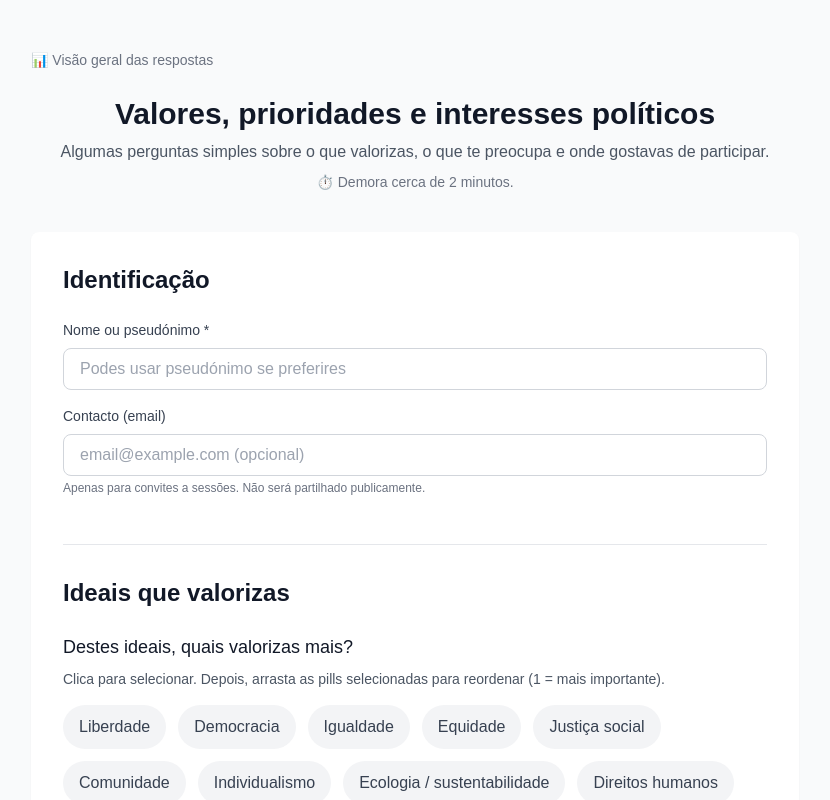
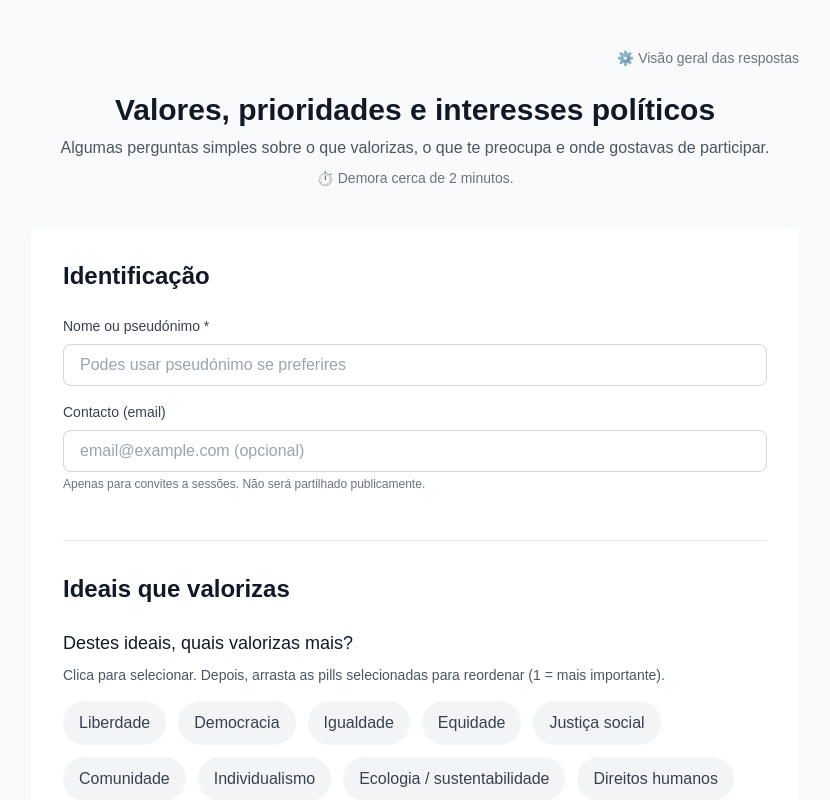
Before and after one commit to joaoalvesmarrucho/formulario-alinhamento-pi, a Next.js app: page / in a window 1280 px wide. Shown: the top 800 px of the page, without its empty margins (225-1055 px from the left). Built offline with nearby package versions, Linux system fonts and the light colour scheme.

Commit message:
Move admin link to top-right with settings icon

```diff
--- a/src/app/page.tsx
+++ b/src/app/page.tsx
@@ -113,13 +113,13 @@ export default function Home() {
   return (
     <div className="min-h-screen bg-gray-50 dark:bg-gray-900 py-12 px-4 sm:px-6 lg:px-8">
       <div className="max-w-3xl mx-auto">
-        {/* Link para Admin no canto superior esquerdo */}
-        <div className="mb-6">
+        {/* Link para Admin no canto superior direito */}
+        <div className="mb-6 flex justify-end">
           <button
             onClick={handleAdminAccess}
-            className="text-sm text-gray-500 dark:text-gray-400 hover:text-blue-600 dark:hover:text-blue-400 transition-colors"
+            className="text-sm text-gray-500 dark:text-gray-400 hover:text-blue-600 dark:hover:text-blue-400 transition-colors flex items-center gap-1"
           >
-            📊 Visão geral das respostas
+            ⚙️ Visão geral das respostas
           </button>
         </div>
 
```
